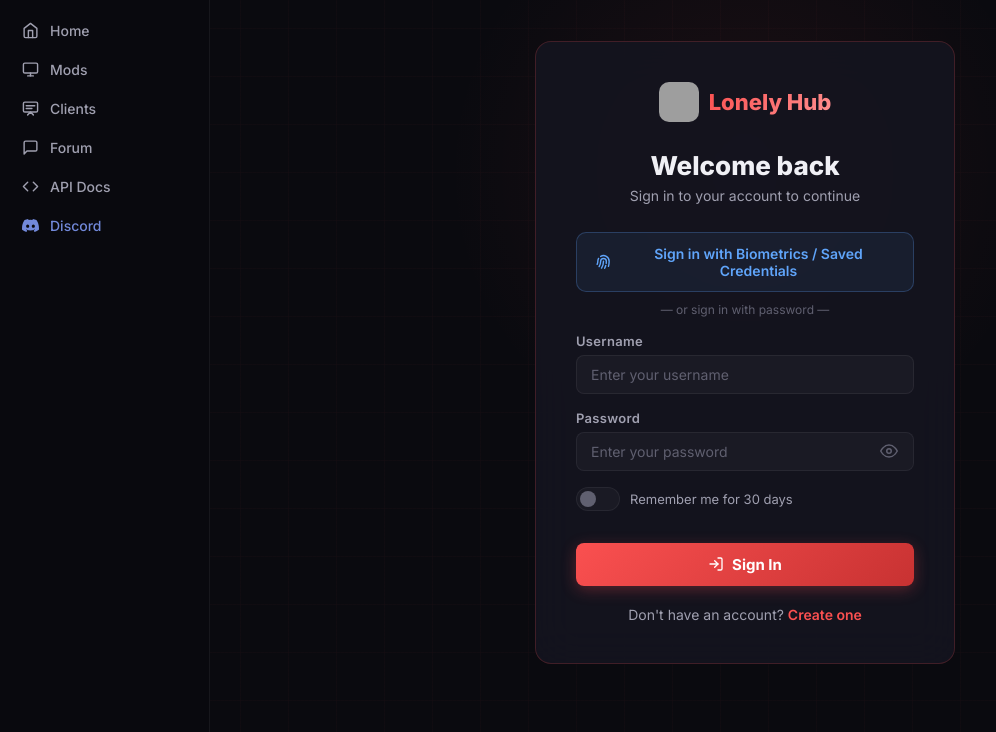
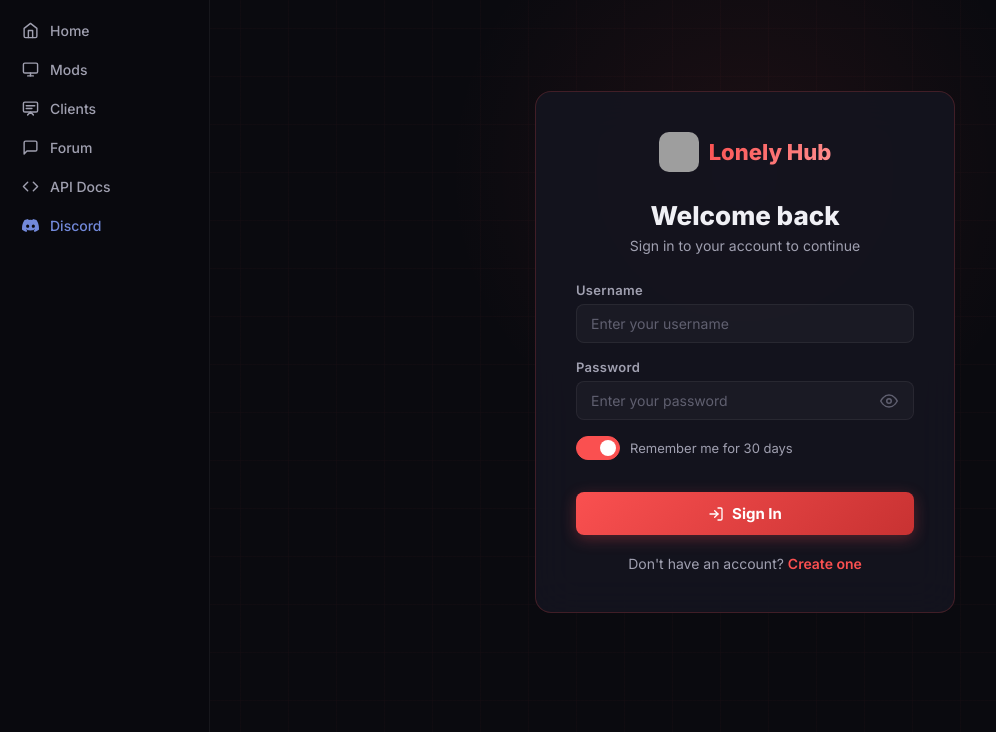
Before and after one commit to LongHip12/MinecraftLibrary, a Flask app: page /login in a window 1280 px wide. Shown: the part 68-800 px from the top of the page, without its empty margins (0-996 px from the left). Run offline with Flask 3, Linux system fonts and the light colour scheme; some libraries are stand-ins or nearby versions; grey boxes are pictures that could not be loaded.

Commit message:
fix: auto credential login like Google/Microsoft (no button, auto popup)

```diff
--- a/templates/login.html
+++ b/templates/login.html
@@ -13,16 +13,6 @@
     </div>
     <h1 class="auth-title">Welcome back</h1>
     <p class="auth-sub">Sign in to your account to continue</p>
-
-    <div id="biometric-banner" style="display:none;margin-bottom:16px;">
-      <button type="button" id="biometric-btn" onclick="loginWithBiometric()"
-        style="width:100%;display:flex;align-items:center;justify-content:center;gap:10px;padding:12px 18px;background:rgba(96,165,250,0.08);border:1px solid rgba(96,165,250,0.25);border-radius:10px;color:#60a5fa;font-size:14px;font-weight:600;cursor:pointer;font-family:inherit;transition:all 0.2s;">
-        <svg width="18" height="18" viewBox="0 0 24 24" fill="none" stroke="currentColor" stroke-width="2" stroke-linecap="round" stroke-linejoin="round"><path d="M12 11c0 3.517-1.009 6.799-2.753 9.571m-3.44-2.04l.054-.09A13.916 13.916 0 0 0 8 11a4 4 0 1 1 8 0c0 1.017-.07 2.019-.203 3m-2.118 6.844A21.88 21.88 0 0 0 15.171 17m3.839 1.132c.645-2.266.99-4.659.99-7.132A8 8 0 0 0 8 4.07M3 15.364c.64-1.319 1-2.8 1-4.364 0-1.457.39-2.823 1.07-4"></path></svg>
-        Sign in with Biometrics / Saved Credentials
-      </button>
-      <div style="text-align:center;margin:10px 0;font-size:12px;color:var(--text3);">— or sign in with password —</div>
-    </div>
-
     <form class="auth-form" id="login-form">
       <div class="auth-error" id="auth-error" style="display:none;">
         <svg width="15" height="15" viewBox="0 0 24 24" fill="none" stroke="currentColor" stroke-width="2" stroke-linecap="round" stroke-linejoin="round"><circle cx="12" cy="12" r="10"></circle><line x1="12" y1="8" x2="12" y2="12"></line><line x1="12" y1="16" x2="12.01" y2="16"></line></svg>
@@ -44,7 +34,7 @@
       <div class="remember-row">
         <label class="remember-label">
           <label class="toggle-switch">
-            <input type="checkbox" name="remember" id="remember">
+            <input type="checkbox" name="remember" id="remember" checked>
             <span class="toggle-slider"></span>
           </label>
           <span>Remember me for 30 days</span>
@@ -115,67 +105,57 @@ function togglePw(inputId, btn) {
   }
 }
 
-function doLoginRequest(username, password, remember, captchaToken) {
-  var fd = new FormData();
-  fd.append('username', username);
-  fd.append('password', password);
-  if (remember) fd.append('remember', 'on');
-  if (captchaToken) fd.append('h-captcha-response', captchaToken);
-  return fetch('/login' + window.location.search, { method: 'POST', body: fd })
-    .then(function(r){ return r.json(); });
-}
-
-function loginWithBiometric() {
-  var btn = document.getElementById('biometric-btn');
-  btn.disabled = true;
-  btn.innerHTML = '<div class="spinner"></div> Authenticating...';
-
-  if (window.PasswordCredential && navigator.credentials) {
-    navigator.credentials.get({ password: true, mediation: 'required' })
-      .then(function(cred) {
-        if (!cred) { btn.disabled = false; btn.innerHTML = '<svg width="18" height="18" viewBox="0 0 24 24" fill="none" stroke="currentColor" stroke-width="2" stroke-linecap="round" stroke-linejoin="round"><path d="M12 11c0 3.517-1.009 6.799-2.753 9.571m-3.44-2.04l.054-.09A13.916 13.916 0 0 0 8 11a4 4 0 1 1 8 0c0 1.017-.07 2.019-.203 3m-2.118 6.844A21.88 21.88 0 0 0 15.171 17m3.839 1.132c.645-2.266.99-4.659.99-7.132A8 8 0 0 0 8 4.07M3 15.364c.64-1.319 1-2.8 1-4.364 0-1.457.39-2.823 1.07-4"></path></svg> Sign in with Biometrics / Saved Credentials'; return; }
-        doLoginRequest(cred.id, cred.password, true, '')
-          .then(function(data) {
-            if (data.success) {
-              document.getElementById('success-overlay').classList.add('show');
-              setTimeout(function(){ window.location.href = data.redirect || '/'; }, 2000);
-            } else {
-              btn.disabled = false;
-              btn.innerHTML = '<svg width="18" height="18" viewBox="0 0 24 24" fill="none" stroke="currentColor" stroke-width="2" stroke-linecap="round" stroke-linejoin="round"><path d="M12 11c0 3.517-1.009 6.799-2.753 9.571m-3.44-2.04l.054-.09A13.916 13.916 0 0 0 8 11a4 4 0 1 1 8 0c0 1.017-.07 2.019-.203 3m-2.118 6.844A21.88 21.88 0 0 0 15.171 17m3.839 1.132c.645-2.266.99-4.659.99-7.132A8 8 0 0 0 8 4.07M3 15.364c.64-1.319 1-2.8 1-4.364 0-1.457.39-2.823 1.07-4"></path></svg> Sign in with Biometrics / Saved Credentials';
-              var errEl = document.getElementById('auth-error');
-              errEl.querySelector('span').textContent = data.error || 'Biometric login failed';
-              errEl.style.display = 'flex';
-            }
-          }).catch(function() { btn.disabled = false; btn.innerHTML = 'Sign in with Biometrics / Saved Credentials'; });
-      })
-      .catch(function() { btn.disabled = false; btn.innerHTML = '<svg width="18" height="18" viewBox="0 0 24 24" fill="none" stroke="currentColor" stroke-width="2" stroke-linecap="round" stroke-linejoin="round"><path d="M12 11c0 3.517-1.009 6.799-2.753 9.571m-3.44-2.04l.054-.09A13.916 13.916 0 0 0 8 11a4 4 0 1 1 8 0c0 1.017-.07 2.019-.203 3m-2.118 6.844A21.88 21.88 0 0 0 15.171 17m3.839 1.132c.645-2.266.99-4.659.99-7.132A8 8 0 0 0 8 4.07M3 15.364c.64-1.319 1-2.8 1-4.364 0-1.457.39-2.823 1.07-4"></path></svg> Sign in with Biometrics / Saved Credentials'; });
-  } else {
-    btn.disabled = false;
-    var errEl = document.getElementById('auth-error');
-    errEl.querySelector('span').textContent = 'Biometric login not supported in this browser.';
-    errEl.style.display = 'flex';
-  }
-}
-
-function checkBiometricAvailable() {
-  if (window.PasswordCredential && navigator.credentials) {
-    navigator.credentials.get({ password: true, mediation: 'silent' })
-      .then(function(cred) {
-        if (cred) {
-          document.getElementById('biometric-banner').style.display = 'block';
-        }
-      })
-      .catch(function() {});
-    document.getElementById('biometric-banner').style.display = 'block';
-  }
-}
-
-function saveCredentialsAfterLogin(username, password) {
+function saveCredentials(username, password) {
   if (!window.PasswordCredential || !navigator.credentials) return;
   try {
     var cred = new PasswordCredential({ id: username, password: password, name: username });
     navigator.credentials.store(cred);
   } catch(e) {}
+}
+
+function autoFillAndSubmitWithCredential(cred) {
+  var unField = document.getElementById('login-username');
+  var pwField = document.getElementById('login-pw');
+  if (unField) unField.value = cred.id;
+  if (pwField) pwField.value = cred.password;
+  var btn = document.querySelector('.auth-submit-btn');
+  if (btn) {
+    btn.disabled = true;
+    btn.innerHTML = '<div class="spinner"></div> Signing in...';
+  }
+  var fd = new FormData();
+  fd.append('username', cred.id);
+  fd.append('password', cred.password);
+  fd.append('remember', 'on');
+  fetch('/login' + window.location.search, { method: 'POST', body: fd })
+    .then(function(r) { return r.json(); })
+    .then(function(data) {
+      if (data.success) {
+        saveCredentials(cred.id, cred.password);
+        document.getElementById('success-overlay').classList.add('show');
+        setTimeout(function() { window.location.href = data.redirect || '/'; }, 2000);
+      } else {
+        if (btn) {
+          btn.disabled = false;
+          btn.innerHTML = '<svg width="16" height="16" viewBox="0 0 24 24" fill="none" stroke="currentColor" stroke-width="2" stroke-linecap="round" stroke-linejoin="round"><path d="M15 3h4a2 2 0 0 1 2 2v14a2 2 0 0 1-2 2h-4"></path><polyline points="10 17 15 12 10 7"></polyline><line x1="15" y1="12" x2="3" y2="12"></line></svg> <span>Sign In</span>';
+        }
+        var errEl = document.getElementById('auth-error');
+        errEl.querySelector('span').textContent = data.error || 'Saved login failed — please sign in manually.';
+        errEl.style.display = 'flex';
+      }
+    })
+    .catch(function() {
+      if (btn) { btn.disabled = false; btn.innerHTML = '<span>Sign In</span>'; }
+    });
+}
+
+function tryAutoLogin() {
+  if (!window.PasswordCredential || !navigator.credentials) return;
+  navigator.credentials.get({ password: true, mediation: 'optional' })
+    .then(function(cred) {
+      if (cred) autoFillAndSubmitWithCredential(cred);
+    })
+    .catch(function() {});
 }
 
 document.getElementById('login-form').addEventListener('submit', async function(e) {
@@ -191,15 +171,15 @@ document.getElementById('login-form').addEventListener('submit', async function(
     var resp = await fetch('/login' + window.location.search, { method: 'POST', body: fd });
     var data = await resp.json();
     if (data.success) {
-      saveCredentialsAfterLogin(username, password);
+      saveCredentials(username, password);
       document.getElementById('success-overlay').classList.add('show');
-      setTimeout(function(){ window.location.href = data.redirect || '/'; }, 2000);
+      setTimeout(function() { window.location.href = data.redirect || '/'; }, 2000);
     } else {
       errEl.querySelector('span').textContent = data.error || 'Invalid credentials';
       errEl.style.display = 'flex';
       btn.disabled = false;
       btn.innerHTML = '<svg width="16" height="16" viewBox="0 0 24 24" fill="none" stroke="currentColor" stroke-width="2" stroke-linecap="round" stroke-linejoin="round"><path d="M15 3h4a2 2 0 0 1 2 2v14a2 2 0 0 1-2 2h-4"></path><polyline points="10 17 15 12 10 7"></polyline><line x1="15" y1="12" x2="3" y2="12"></line></svg> <span>Sign In</span>';
-      if (window.__i18n) window.__i18n.applyLang(localStorage.getItem('lh_lang')||'en');
+      if (window.__i18n) window.__i18n.applyLang(localStorage.getItem('lh_lang') || 'en');
       if (window.hcaptcha) window.hcaptcha.reset();
     }
   } catch(err) {
@@ -210,6 +190,6 @@ document.getElementById('login-form').addEventListener('submit', async function(
   }
 });
 
-checkBiometricAvailable();
+tryAutoLogin();
 </script>
 {% endblock %}
```
